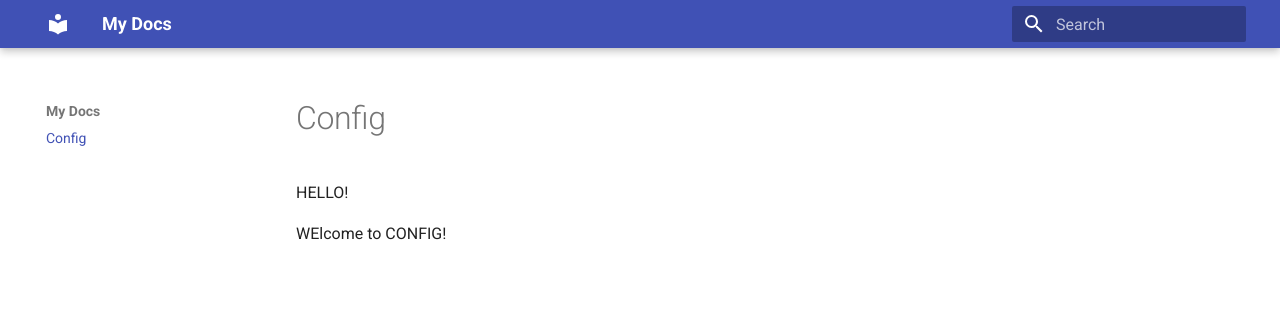
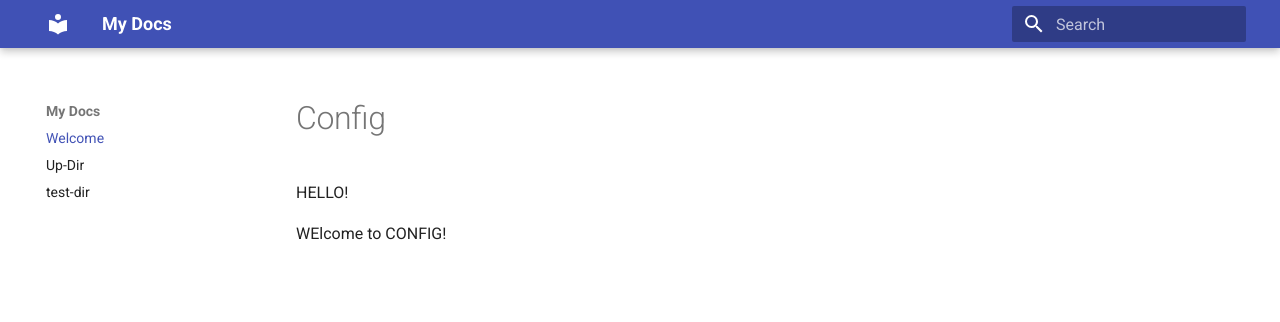
Before and after one commit to the-real-cphillips/config, an MkDocs documentation site: the page built from docs/index.md, in a window 1280 px wide. Shown: the top 322 px of the page. Built offline with MkDocs 1.6.1 and Material for MkDocs 9.7.7, drawn with Linux system fonts in a browser that asks for light colours.

Commit message:
up-dir test

```diff
--- a/mkdocs.yml
+++ b/mkdocs.yml
@@ -1,3 +1,9 @@
 site_name: My Docs
+
 theme:
   name: material
+
+nav:
+  - Welcome: index.md
+  - Up-Dir: '!include ./test-dir/README.md'
+  - test-dir: '../test-dir/README.md'
```
